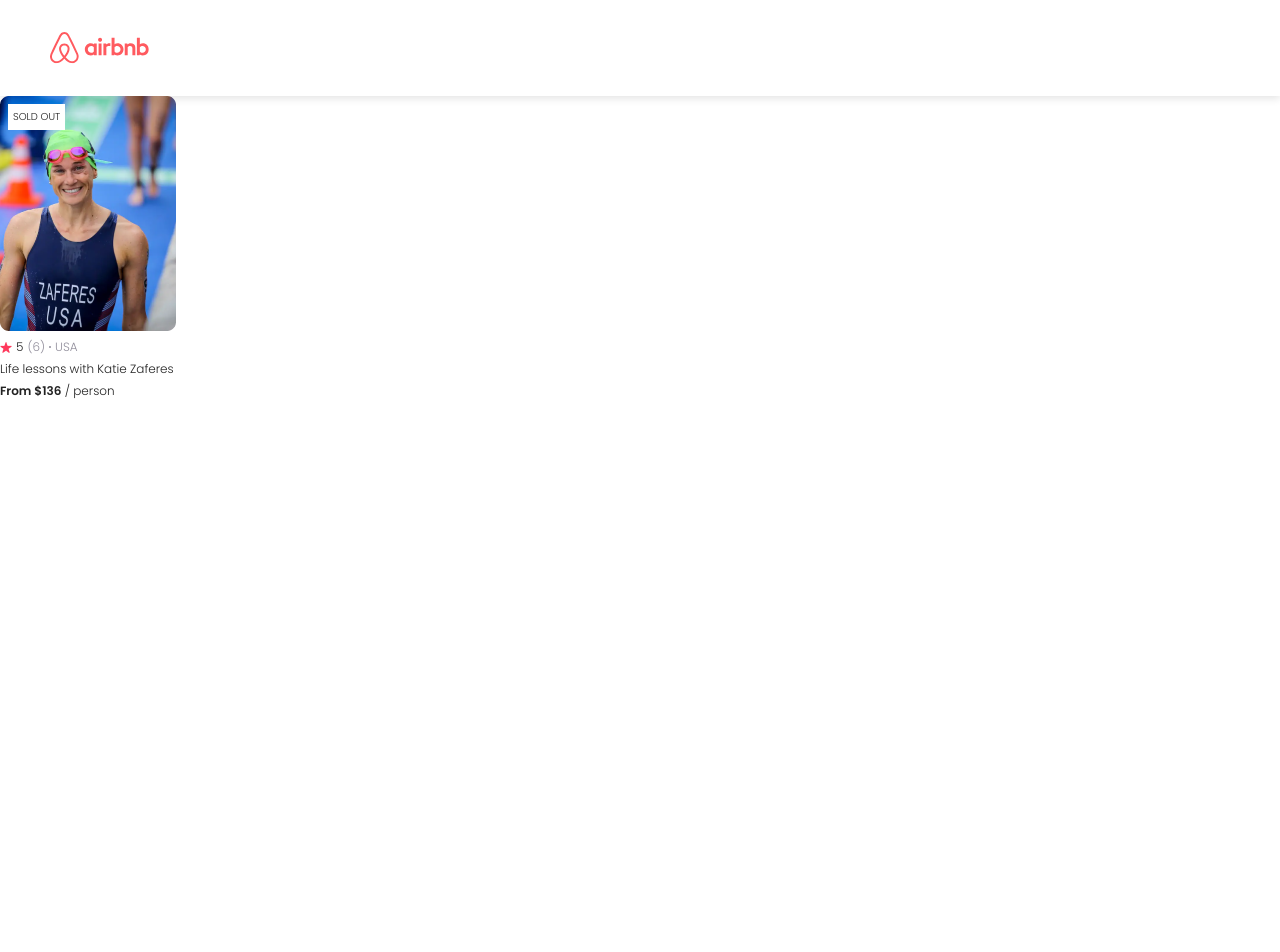
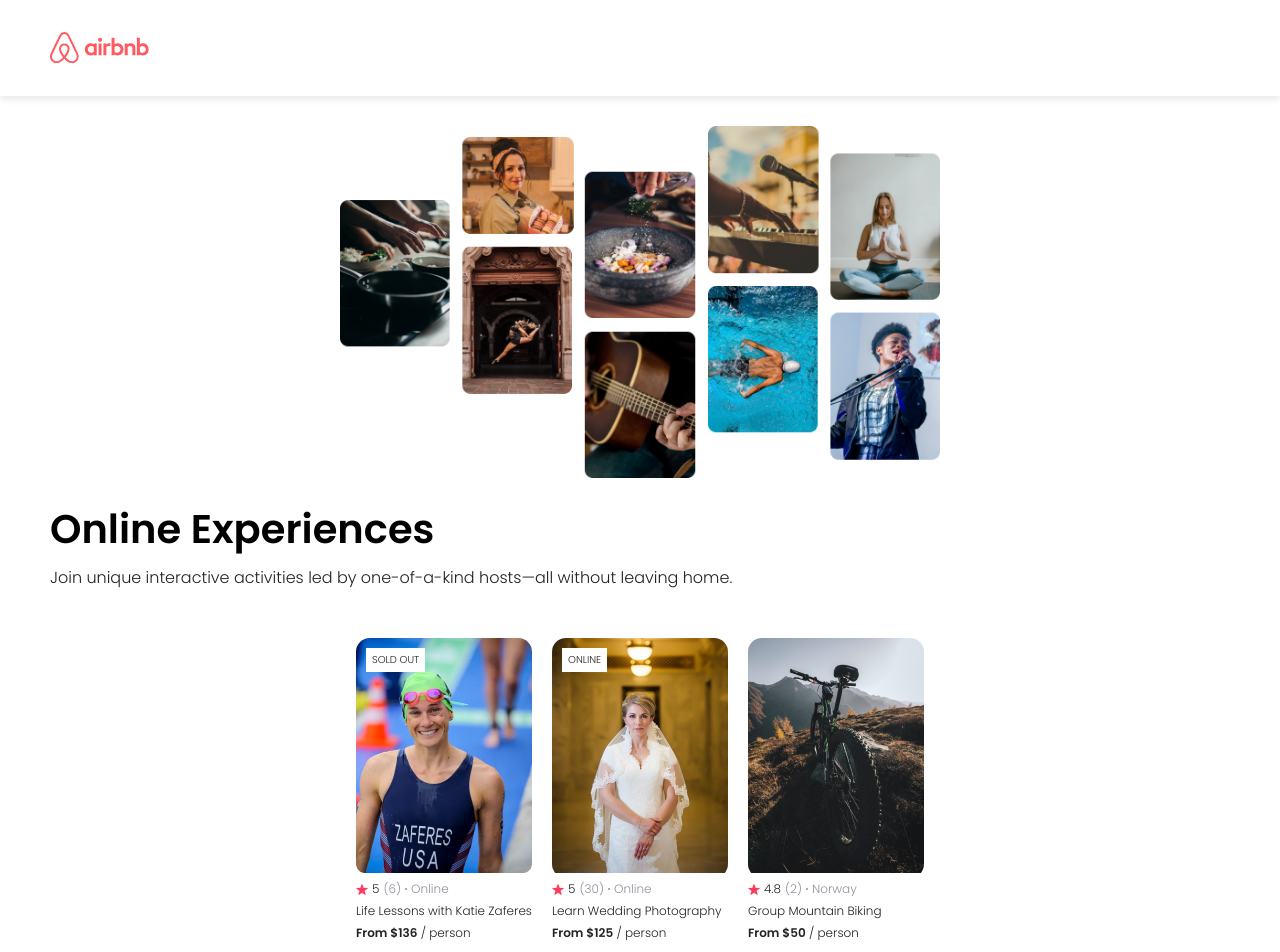
Before and after one commit to JazebJaved468/airbnb_clone_REACT, a React (Vite) app: page / in a window 1280 px wide. Shown: the top 952 px of the page. Before the commit the page ends 800 px from the top, so only its background shows below. Built offline with nearby package versions, Linux system fonts and the light colour scheme.

Commit message:
airbnb clone done

```diff
--- a/src/App.jsx
+++ b/src/App.jsx
@@ -1,24 +1,25 @@
-
-import Card from './components/Card'
-import Hero from './components/Hero'
-import Navbar from './components/Navbar'
-import './css/App.css'
+import Card from "./components/Card";
+import Hero from "./components/Hero";
+import Navbar from "./components/Navbar";
+import "./css/App.css";
+import data from "./data/data.js";
 
 
 export default function App() {
+  const cardsList = data.map((item) => {
+    console.log(item);
+    return (
+      <Card
+        item = {item}
+      />
+    );
+  });
+
   return (
-    <div className='app-container'>
+    <div className="app-container">
       <Navbar />
-      {/* <Hero /> */}
-      <Card
-        image = 'image1.png'
-        rating = {5.0}
-        reviewsCount = {6}
-        country = 'USA'
-        title = 'Life lessons with Katie Zaferes'
-        price = {136}
-        status = 'sold out'
-      />
+      <Hero />
+      <div className="cards-list-container">{cardsList}</div>
     </div>
-  )
+  );
 }
--- a/src/components/Card.jsx
+++ b/src/components/Card.jsx
@@ -5,34 +5,48 @@
 import image from "../images/image1.png";
 
 export default function Card(props) {
+
   console.log(props);
+
+  let badgeText = "";
+  if (props.item.openSpots === 0) {
+    badgeText = "sold out";
+  }
+  else if(props.item.location === "Online") {
+    badgeText = "online";
+  }
+  else {
+    badgeText = "";
+  }
+
+
   return (
     <>
       <div className="card-container">
         {/* Image */}
         <div className="card-image">
-          <img src= {`src/images/${props.image}`} />
-          <p className="badge">{props.status}</p>
+          <img src= {`src/images/${props.item.coverImg}`} />
+          {badgeText && <p className="badge">{badgeText}</p>}
         </div>
 
         {/* Reviews */}
         <div className="card-reviews">
           <img className="star" src={star} />
-          <span>{props.rating}</span>
-          <p>({props.reviewsCount})</p>
+          <span>{props.item.stats.rating}</span>
+          <p>({props.item.stats.reviewCount})</p>
           <img src={dot} />
-          <p>{props.country}</p>
+          <p>{props.item.location}</p>
         </div>
 
         {/* Title */}
         <div className="card-title">
-          <p>{props.title}</p>
+          <p>{props.item.title}</p>
         </div>
 
         {/* Rate */}
         <div className="card-rate">
 
-            <span>From ${props.price}</span> / person
+            <span>From ${props.item.price}</span> / person
 
         </div>
       </div>
--- a/src/css/App.css
+++ b/src/css/App.css
@@ -3,3 +3,12 @@
     width: 100%;
     margin: auto;
 }
+
+.cards-list-container{
+    display: flex;
+    flex-wrap: nowrap;
+    gap: 20px;
+    justify-content: center;
+    padding: 20px 20px;
+    overflow-x: auto;
+}
--- a/src/css/Card.css
+++ b/src/css/Card.css
@@ -3,7 +3,7 @@
     display: flex;
     flex-direction: column;
     /* background-color: #f81010; */
-
+    flex: 0 0 auto;
 
 }
 
@@ -15,23 +15,25 @@
     background-size: contain;
     padding: 10px; */
     position: relative;
+    border-radius: 14px;
+    overflow: hidden;
 }
 
 .card-image img{
     width: 100%;
 }
 
-.card-image p{
+.card-image .badge{
     width: fit-content;
     text-transform: uppercase;
     background-color: #FFFFFF;
-    padding: 5px;
+    padding: 4px 6px;
     color: #222222;
     font-size: 1em;
     font-weight: 400;
     position: absolute;
-    top: 8px;
-    left: 8px;
+    top: 10px;
+    left: 10px;
 }
 
 .card-reviews{
--- /dev/null
+++ b/src/data/data.js
@@ -0,0 +1,41 @@
+export default [
+    {
+        id: 1,
+        title: "Life Lessons with Katie Zaferes",
+        description: "I will share with you what I call \"Positively Impactful Moments of Disappointment.\" Throughout my career, many of my highest moments only came after setbacks and losses. But learning from those difficult moments is what gave me the ability to rise above them and reach my goals.",
+        price: 136,
+        coverImg: "image1.png",
+        stats: {
+            rating: 5.0,
+            reviewCount: 6
+        },
+        location: "Online",
+        openSpots: 0,
+    },
+    {
+        id: 2,
+        title: "Learn Wedding Photography",
+        description: "Interested in becoming a wedding photographer? For beginner and experienced photographers alike, join us in learning techniques required to leave the happy couple with memories that'll last a lifetime.",
+        price: 125,
+        coverImg: "image2.png",
+        stats: {
+            rating: 5.0,
+            reviewCount: 30
+        },
+        location: "Online",
+        openSpots: 27,
+    },
+    {
+        id: 3,
+        title: "Group Mountain Biking",
+        description: "Experience the beautiful Norwegian landscape and meet new friends all while conquering rugged terrain on your mountain bike. (Bike provided!)",
+        price: 50,
+        coverImg: "image3.png",
+        stats: {
+            rating: 4.8,
+            reviewCount: 2
+        },
+        location: "Norway",
+        openSpots: 3,
+    }
+]
```
Also changed, not shown: src/images/image2.png (added), src/images/image3.png (added).
